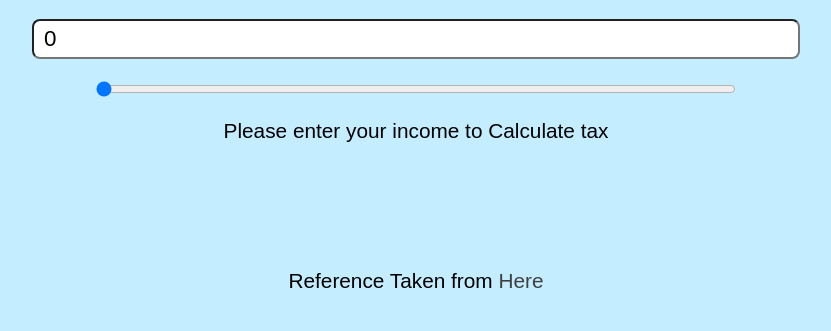
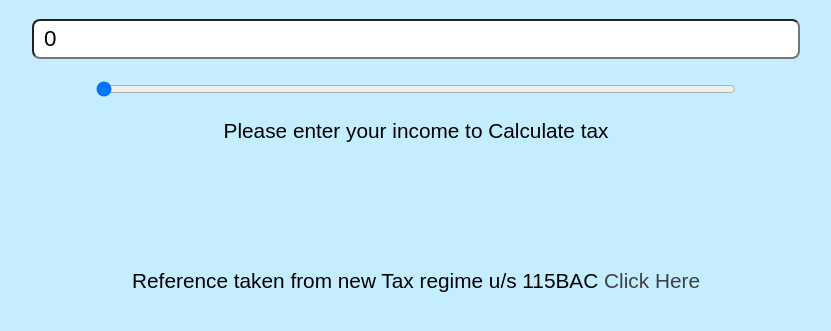
Before and after one commit to Lalit-mp/Income-tax-calculator, a plain HTML site: page index.html in a window 1280 px wide. Shown: the part 283-614 px from the top of the page, without its empty margins (224-1055 px from the left). Drawn offline with Linux system fonts and the light colour scheme.

Commit message:
Update index.html

```diff
--- a/index.html
+++ b/index.html
@@ -19,6 +19,6 @@
     </form>
     <br>
     <br>
-    <p>Reference Taken from <a href="./refrence-image.png" target="_blank">Here</a></p>
+    <p>Reference taken from new Tax regime u/s 115BAC <a href="./refrence-image.png" target="_blank"> Click Here</a></p>
 </body>
 </html>
```
